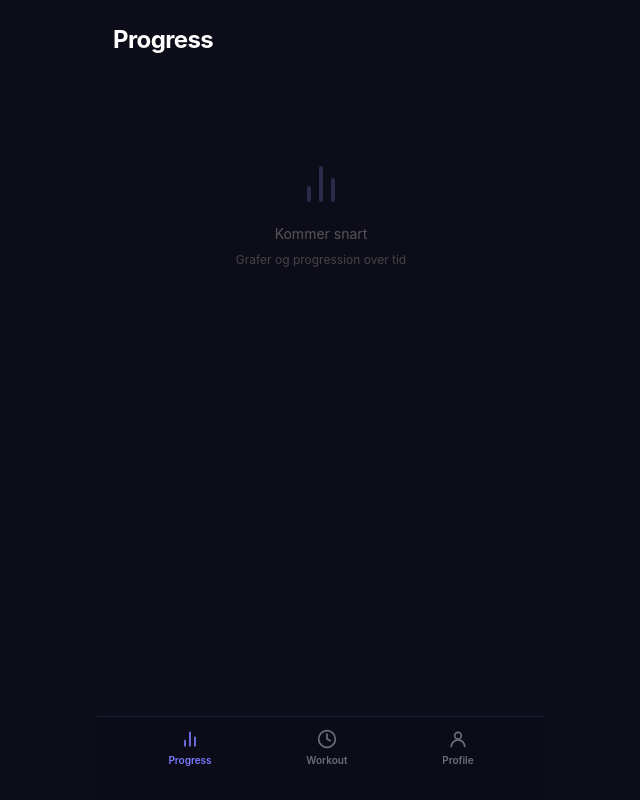
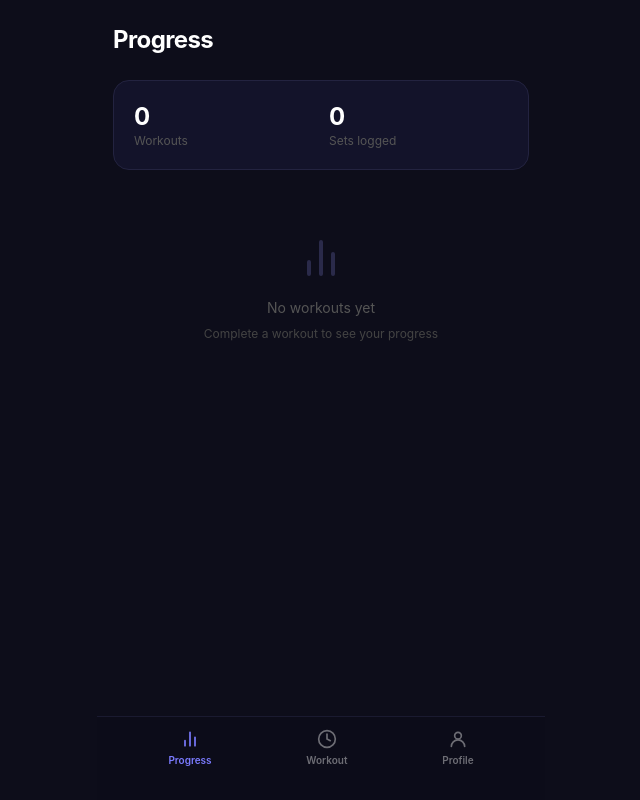
Before and after one commit to HUTRAZ/hutraz, a React (Vite) app: page / in a window 1280 px wide. Both pictures are taken after a click on the button "Progress". Shown: the whole page, without its empty margins (319-959 px from the left). Built offline with nearby package versions, Linux system fonts and the light colour scheme.

Commit message:
new menu and set copying

```diff
--- a/src/App.jsx
+++ b/src/App.jsx
@@ -91,7 +91,7 @@ function App() {
   function finishWorkout() {
     if (exercises.length === 0) return
     const workout = {
-      date: new Date().toLocaleDateString('da-DK'),
+      date: new Date().toLocaleDateString('en-GB'),
       exercises: exercises
     }
     setHistory([workout, ...history])
@@ -102,7 +102,7 @@ function App() {
 
   function saveTemplate() {
     if (exercises.length === 0) return
-    const templateName = prompt('Navn på template:')
+    const templateName = prompt('Template name:')
     if (!templateName) return
     const template = {
       name: templateName,
@@ -155,28 +155,12 @@ function App() {
       <div className="min-h-screen bg-[#0D0D1A] text-white pb-24">
         <div className="px-4 py-6 max-w-md mx-auto">
 
-          {/* PROGRESS - placeholder */}
+          {/* PROGRESS - stats and history */}
           {page === 'progress' && (
             <div>
               <h1 className="text-2xl font-bold tracking-tight mb-6">Progress</h1>
-              <div className="text-center py-20">
-                <svg viewBox="0 0 24 24" fill="none" strokeWidth="2" strokeLinecap="round" className="w-12 h-12 stroke-[#2A2A4A] mx-auto mb-4">
-                  <path d="M18 20V10M12 20V4M6 20v-6"/>
-                </svg>
-                <div className="text-[#555] text-sm">Kommer snart</div>
-                <div className="text-[#444] text-xs mt-2">Grafer og progression over tid</div>
-              </div>
-            </div>
-          )}
-
-          {/* WORKOUT - all content */}
-          {page === 'workout' && (
-            <div>
-              <h1 className="text-2xl font-bold tracking-tight mb-1">HUTRAZ</h1>
-              <p className="text-xs text-[#7B7BFF] mb-6">Simple tracking. Real progress.</p>
 
               {/* Stats */}
-              {history.length > 0 && (
               <div className="bg-[#13132A] border border-[#232340] rounded-2xl p-5 mb-4">
                 <div className="grid grid-cols-2 gap-4">
                   <div>
@@ -187,11 +171,46 @@ function App() {
                     <div className="text-2xl font-bold">
                       {history.reduce((sum, w) => sum + w.exercises.reduce((s, ex) => s + ex.sets.length, 0), 0)}
                     </div>
-                      <div className="text-xs text-[#555]">Sæt logget</div>
+                    <div className="text-xs text-[#555]">Sets logged</div>
                   </div>
                 </div>
               </div>
+
+              {/* Recent workouts */}
+              {history.length > 0 ? (
+                <div>
+                  <h3 className="text-sm font-semibold text-[#7B7BFF] uppercase tracking-wide mb-3">Recent workouts</h3>
+                  {history.slice(0, 10).map((w, i) => (
+                    <div key={i} className="bg-[#13132A] border border-[#232340] rounded-xl p-4 mb-3">
+                      <div className="flex justify-between items-center mb-2">
+                        <span className="text-sm font-bold">{w.date}</span>
+                        <span className="text-xs text-[#555]">{w.exercises.length} exercises</span>
+                      </div>
+                      {w.exercises.map((ex, j) => (
+                        <div key={j} className="text-xs text-[#666] ml-1">
+                          {ex.name} — {ex.sets.length} sets
+                        </div>
+                      ))}
+                    </div>
+                  ))}
+                </div>
+              ) : (
+                <div className="text-center py-12">
+                  <svg viewBox="0 0 24 24" fill="none" strokeWidth="2" strokeLinecap="round" className="w-12 h-12 stroke-[#2A2A4A] mx-auto mb-4">
+                    <path d="M18 20V10M12 20V4M6 20v-6"/>
+                  </svg>
+                  <div className="text-[#555] text-sm">No workouts yet</div>
+                  <div className="text-[#444] text-xs mt-2">Complete a workout to see your progress</div>
+                </div>
               )}
+            </div>
+          )}
+
+          {/* WORKOUT */}
+          {page === 'workout' && (
+            <div>
+              <h1 className="text-2xl font-bold tracking-tight mb-1">HUTRAZ</h1>
+              <p className="text-xs text-[#7B7BFF] mb-6">Simple tracking. Real progress.</p>
 
               {/* Templates */}
               {templates.length > 0 && exercises.length === 0 && (
@@ -202,10 +221,10 @@ function App() {
                       <div key={i} className="bg-[#13132A] border border-[#232340] rounded-xl p-4">
                         <div className="flex justify-between items-center mb-2">
                           <span className="font-bold text-sm">{t.name}</span>
-                          <span className="text-xs text-[#555]">{t.exercises.length} øvelser</span>
+                          <span className="text-xs text-[#555]">{t.exercises.length} exercises</span>
                         </div>
                         {t.exercises.map((ex, j) => (
-                          <div key={j} className="text-xs text-[#666] ml-1 mb-0.5">{ex.name} — {ex.sets} sæt</div>
+                          <div key={j} className="text-xs text-[#666] ml-1 mb-0.5">{ex.name} — {ex.sets} sets</div>
                         ))}
                         <div className="flex gap-2 mt-3">
                           <button
@@ -218,7 +237,7 @@ function App() {
                             onClick={() => deleteTemplate(i)}
                             className="py-2.5 px-4 border border-[#2A2A4A] rounded-xl text-xs font-semibold text-[#555] hover:border-red-500/50 hover:text-red-400 transition-colors"
                           >
-                            Slet
+                            Delete
                           </button>
                         </div>
                       </div>
@@ -231,7 +250,7 @@ function App() {
               <div className="flex gap-2 mb-6">
                 <input
                   type="text"
-                  placeholder="Øvelsesnavn"
+                  placeholder="Exercise name"
                   value={name}
                   onChange={(e) => setName(e.target.value)}
                   onKeyDown={(e) => e.key === 'Enter' && addExercise()}
@@ -241,7 +260,7 @@ function App() {
                   onClick={addExercise}
                   className="bg-[#7B7BFF] rounded-xl px-5 py-3 font-bold text-sm hover:bg-[#6060DD] transition-colors"
                 >
-                  Tilføj
+                  Add
                 </button>
               </div>
 
@@ -283,34 +302,14 @@ function App() {
                     onClick={finishWorkout}
                     className="w-full py-4 bg-gradient-to-r from-[#7B7BFF] to-[#6060DD] rounded-2xl font-bold text-base shadow-lg shadow-[#7B7BFF]/25 hover:translate-y-[-1px] active:translate-y-[1px] transition-transform"
                   >
-                    Afslut workout
+                    Finish workout
                   </button>
                   <button
                     onClick={saveTemplate}
                     className="w-full py-3 border border-dashed border-[#2A2A4A] rounded-2xl text-[#555] text-sm font-semibold hover:border-[#7B7BFF] hover:text-[#7B7BFF] transition-colors"
                   >
-                    Gem som template
+                    Save as template
                   </button>
-                </div>
-              )}
-
-              {/* Recent workouts */}
-              {history.length > 0 && exercises.length === 0 && (
-                <div className="mt-6">
-                  <h3 className="text-sm font-semibold text-[#7B7BFF] uppercase tracking-wide mb-3">Seneste workouts</h3>
-                  {history.slice(0, 5).map((w, i) => (
-                    <div key={i} className="bg-[#13132A] border border-[#232340] rounded-xl p-4 mb-3">
-                      <div className="flex justify-between items-center mb-2">
-                        <span className="text-sm font-bold">{w.date}</span>
-                        <span className="text-xs text-[#555]">{w.exercises.length} øvelser</span>
-                      </div>
-                      {w.exercises.map((ex, j) => (
-                        <div key={j} className="text-xs text-[#666] ml-1">
-                          {ex.name} — {ex.sets.length} sæt
-                        </div>
-                      ))}
-                    </div>
-                  ))}
                 </div>
               )}
             </div>
@@ -324,8 +323,8 @@ function App() {
                 <svg viewBox="0 0 24 24" fill="none" strokeWidth="2" strokeLinecap="round" className="w-12 h-12 stroke-[#2A2A4A] mx-auto mb-4">
                   <circle cx="12" cy="8" r="4"/><path d="M20 21a8 8 0 1 0-16 0"/>
                 </svg>
-                <div className="text-[#555] text-sm">Kommer snart</div>
-                <div className="text-[#444] text-xs mt-2">Indstillinger og profil</div>
+                <div className="text-[#555] text-sm">Coming soon</div>
+                <div className="text-[#444] text-xs mt-2">Settings and profile</div>
               </div>
             </div>
           )}
```
Lines whose indentation alone changed are shown as unchanged.
